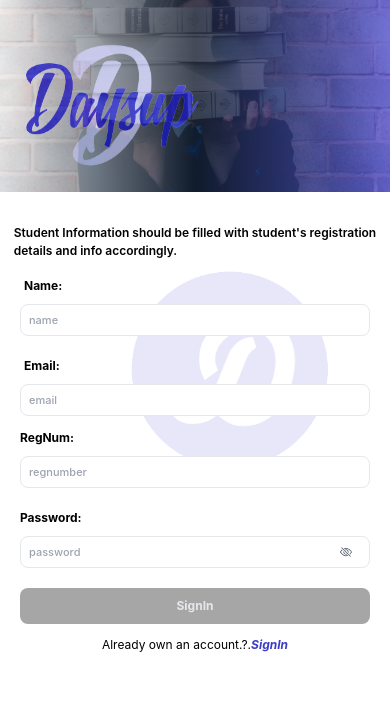
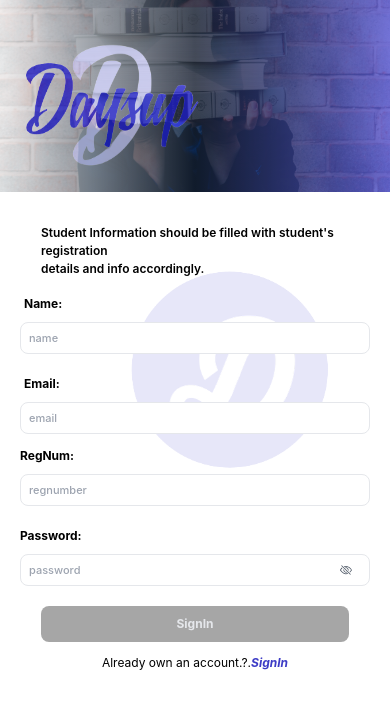
Before and after one commit to Himmiee/Daysup-dashboard, a React (Create React App) app in the folder Client/: page /register in a window 390 px wide. Shown: the top 708 px of the page. Built offline with nearby package versions, Linux system fonts and the light colour scheme.

Commit message:
deploy fix

```diff
--- a/Client/src/pages/Authentication/Register.js
+++ b/Client/src/pages/Authentication/Register.js
@@ -66,10 +66,10 @@ const RegisterComponent = () => {
         <div className="logo absolute top-[30%] sm:top-[25%] lg:opacity-100 lg:relative lg:top-1 lg:left-0 lg:flex lg:justify-start  sm:opacity-50 opacity-20 sm:left-[48%] flex ml-14 lg:mb-3 lg:mt-12 ">
           <img src="../bare.png" className=" lg:w-24 w-96 lg:h-18" alt="" />
         </div>
-        <div className="lg:ml-20 m-auto mt-56 sm:mt-64 lg:mt-4 ">
+        <div className="lg:ml-20 w-[79%] m-auto mt-56 sm:mt-64 lg:mt-4 ">
           <p className="font-semibold text-[12px] sm:text-sm flex justify-center items-center lg:justify-start sm:grid">
             Student Information should be filled with student's registration
-            <br /> details and info accordingly.{" "}
+           <br /> details and info accordingly.{" "}
           </p>
 
           <div className="flex justify-center lg:justify-start">
```
